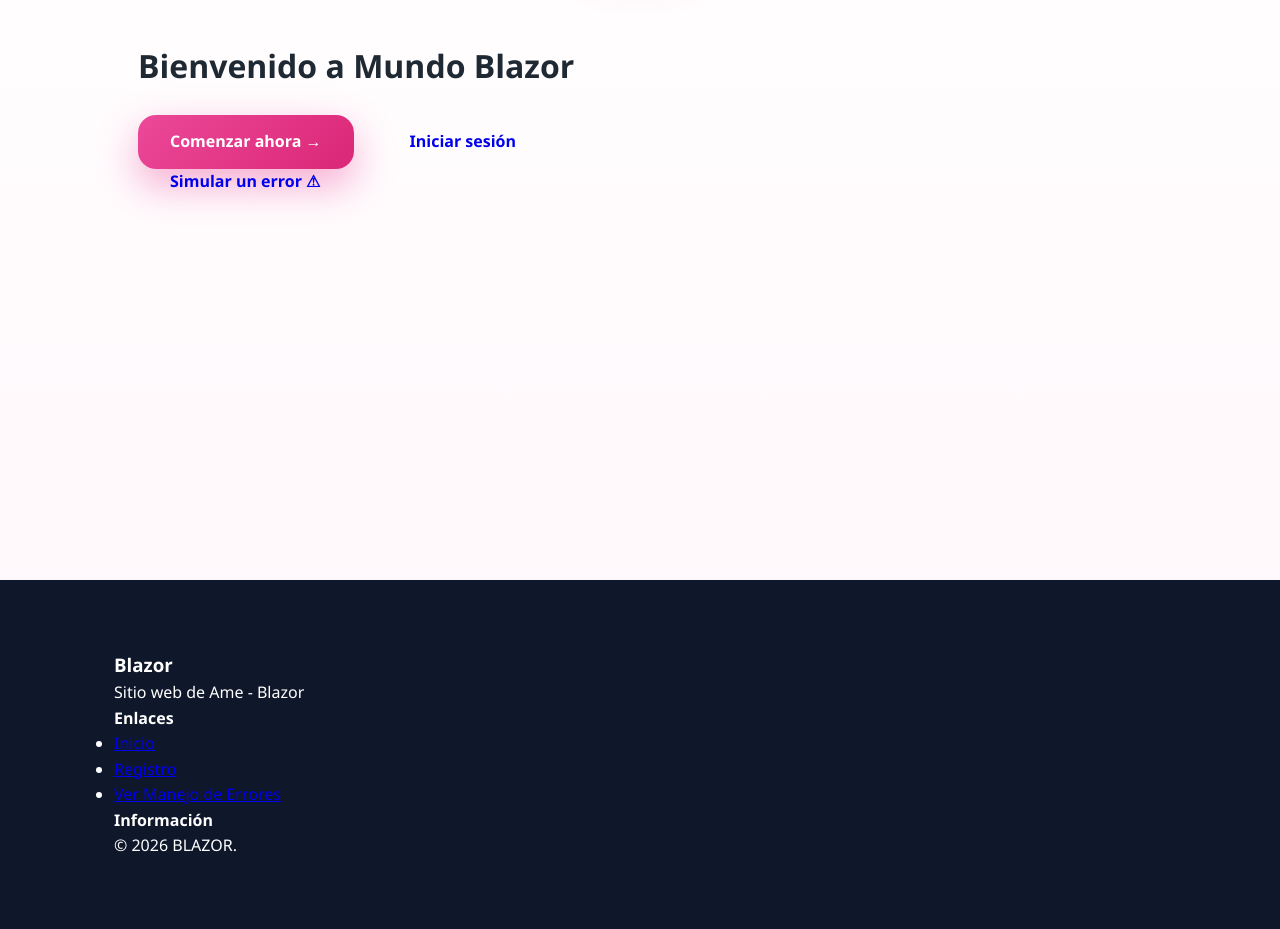
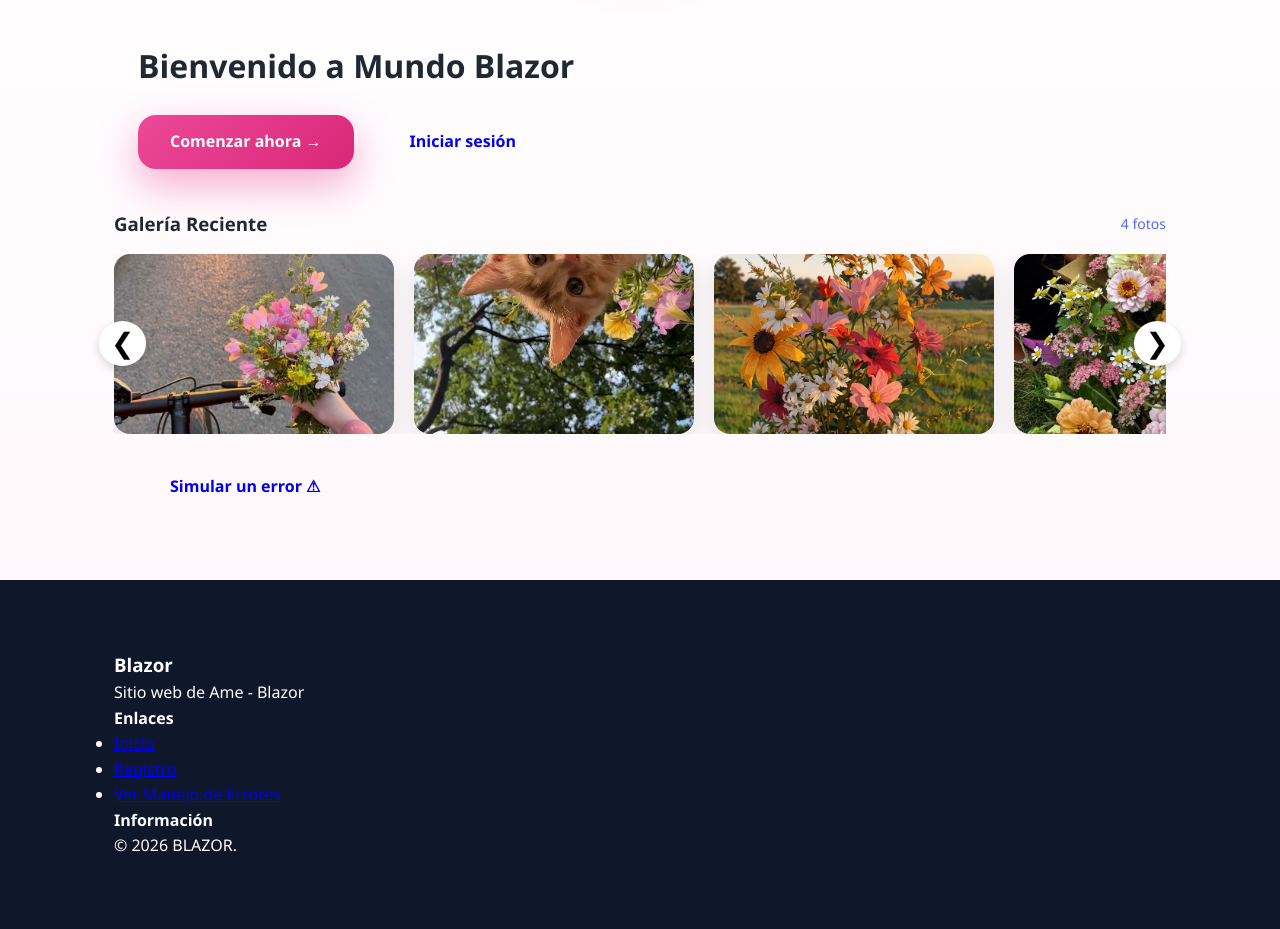
Before and after one commit to america123create/Blazorweb, a Flask app: page / in a window 1280 px wide. Shown: the part 181-1110 px from the top of the page. Run offline with Flask 3, Linux system fonts and the light colour scheme; some web fonts are replaced.

Commit message:
Proyecto Flask con carrusel

```diff
--- a/static/css/style.css
+++ b/static/css/style.css
@@ -189,7 +189,73 @@ header {
     border-color: var(--pink-main);
     box-shadow: 0 0 0 3px rgba(236,72,153,0.2);
 }
+/* ===============================
+   GALERÍA TIPO CARRUSEL
+================================ */
 
+.gallery-section {
+  max-width: 1100px;
+  margin: 40px auto;
+}
+
+.gallery-header {
+  display: flex;
+  justify-content: space-between;
+  align-items: center;
+  margin-bottom: 15px;
+}
+
+.gallery-header h3 {
+  font-weight: 600;
+}
+
+.gallery-header .count {
+  font-size: 14px;
+  color: #4f6bed;
+}
+
+.gallery-wrapper {
+  position: relative;
+  display: flex;
+  align-items: center;
+}
+
+.gallery-track {
+  display: flex;
+  gap: 20px;
+  overflow-x: hidden;
+  scroll-behavior: smooth;
+}
+
+.gallery-track img {
+  width: 280px;
+  height: 180px;
+  object-fit: cover;
+  border-radius: 16px;
+  flex-shrink: 0;
+  box-shadow: 0 10px 25px rgba(0,0,0,0.1);
+}
+
+/* Botones */
+.nav-btn {
+  position: absolute;
+  background: white;
+  border: none;
+  font-size: 28px;
+  cursor: pointer;
+  padding: 6px 12px;
+  border-radius: 50%;
+  box-shadow: 0 4px 10px rgba(0,0,0,0.15);
+  z-index: 2;
+}
+
+.nav-btn.left {
+  left: -15px;
+}
+
+.nav-btn.right {
+  right: -15px;
+}
 /* ===============================
    DASHBOARD
 ================================ */
--- a/static/js/main.js
+++ b/static/js/main.js
@@ -16,6 +16,18 @@ document.addEventListener('DOMContentLoaded', function() {
             }, 400);
         }, 5000);
     });
+    //DESPLAZAMIENTO HORIZONTAL CARRUSEL
+    const track = document.querySelector('.gallery-track');
+const btnLeft = document.querySelector('.nav-btn.left');
+const btnRight = document.querySelector('.nav-btn.right');
+
+btnRight.addEventListener('click', () => {
+  track.scrollLeft += 300;
+});
+
+btnLeft.addEventListener('click', () => {
+  track.scrollLeft -= 300;
+});
 
     // ==========================================
     // Animación de entrada para tarjetas
--- a/templates/index.html
+++ b/templates/index.html
@@ -40,6 +40,26 @@
         </div>
     </div>
 </div>
+
+<section class="gallery-section">
+  <div class="gallery-header">
+    <h3>Galería Reciente</h3>
+    <span class="count">4 fotos</span>
+  </div>
+
+  <div class="gallery-wrapper">
+    <button class="nav-btn left">&#10094;</button>
+
+    <div class="gallery-track">
+      <img src="{{ url_for('static', filename='img/img1.jpg') }}">
+      <img src="{{ url_for('static', filename='img/img2.jpg') }}">
+      <img src="{{ url_for('static', filename='img/img3.jpg') }}">
+      <img src="{{ url_for('static', filename='img/img4.jpg') }}">
+    </div>
+
+    <button class="nav-btn right">&#10095;</button>
+  </div>
+</section>
 
 <!-- <div class="features-section">
     <div class="container">
```
Also changed, not shown: static/img/img1.jpg (added), static/img/img2.jpg (added), static/img/img3.jpg (added), static/img/img4.jpg (added).
